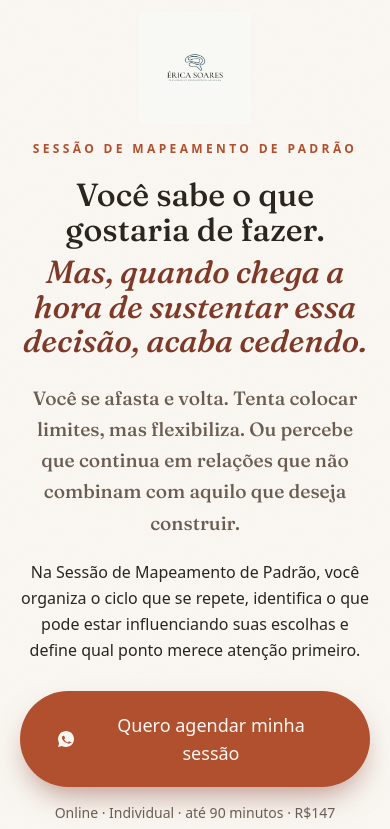
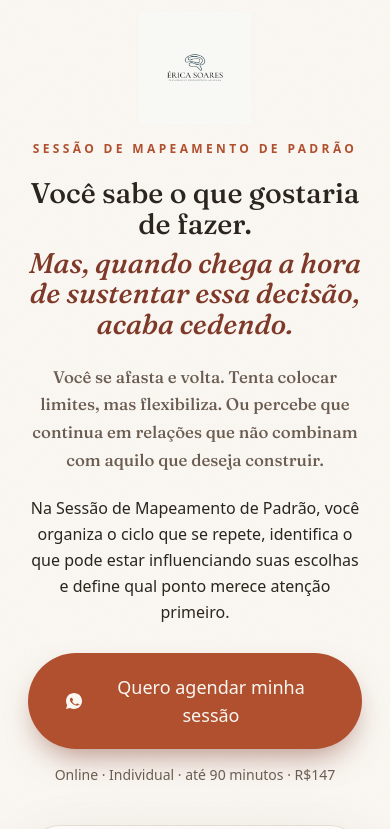
Before and after one commit to Ericaandmisma/landingpage, a React (Vite) app: page / in a window 390 px wide. Shown: the top 829 px of the page. Built offline with nearby package versions, Linux system fonts and the light colour scheme.

Commit message:
Ajusta respiro do hero no mobile

```diff
--- a/src/App.tsx
+++ b/src/App.tsx
@@ -187,7 +187,7 @@ export default function App() {
       <div className="grain" />
 
       {/* HERO */}
-      <header className="relative overflow-hidden border-b border-[var(--line)] px-5 pb-14 pt-3 sm:px-6 sm:pb-24 sm:pt-8">
+      <header className="relative overflow-hidden border-b border-[var(--line)] px-7 pb-14 pt-3 sm:px-6 sm:pb-24 sm:pt-8">
         <div
           aria-hidden="true"
           className="pointer-events-none absolute -right-24 -top-24 h-80 w-80 rounded-full bg-[var(--clay)]/10 blur-3xl"
@@ -214,7 +214,7 @@ export default function App() {
               </p>
 
               <h1
-                className="rise-in font-display text-[2rem] font-medium leading-[1.08] text-[var(--ink)] sm:text-[2.75rem] lg:text-[3.05rem]"
+                className="rise-in font-display text-[1.78rem] font-medium leading-[1.08] text-[var(--ink)] sm:text-[2.75rem] lg:text-[3.05rem]"
                 style={{ animationDelay: '0.08s' }}
               >
                 Você sabe o que gostaria de fazer.
@@ -226,7 +226,7 @@ export default function App() {
               </h1>
 
               <p
-                className="rise-in mx-auto mt-6 max-w-xl font-display text-[1.2rem] leading-relaxed text-[var(--ink-soft)] lg:mx-0"
+                className="rise-in mx-auto mt-6 max-w-xl font-display text-[1.05rem] leading-[1.65] text-[var(--ink-soft)] sm:text-[1.2rem] lg:mx-0"
                 style={{ animationDelay: '0.16s' }}
               >
                 Você se afasta e volta. Tenta colocar limites, mas flexibiliza.
```
